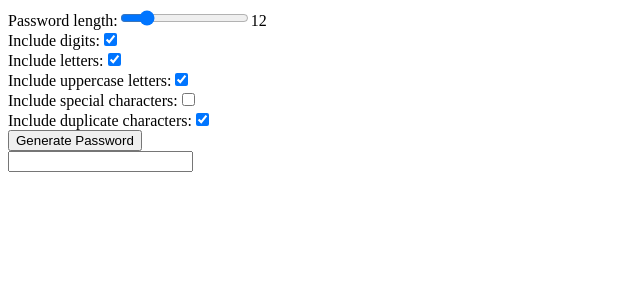
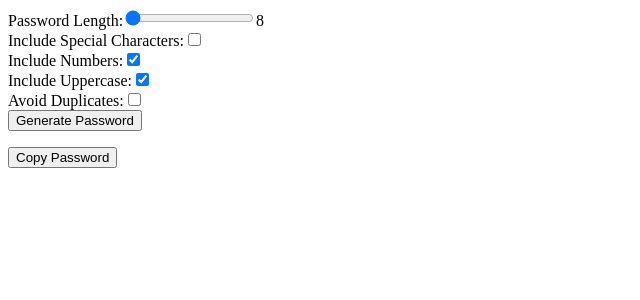
Before and after one commit to TraceOfHumanity/generator, a React (Create React App) app: page / in a window 1280 px wide. Shown: the top 300 px of the page, without its empty margins (0-640 px from the left). Built offline with nearby package versions, Linux system fonts and the light colour scheme; the HTML template or start-up script is replaced by a standard one.

Commit message:
final version

```diff
--- a/src/components/PasswordGenerator.jsx
+++ b/src/components/PasswordGenerator.jsx
@@ -1,129 +1,107 @@
-import { useState } from 'react';
+import React, { useState } from 'react';
 
 function PasswordGenerator() {
   const [password, setPassword] = useState('');
-  const [passwordLength, setPasswordLength] = useState(12);
-  const [includeDigits, setIncludeDigits] = useState(true);
-  const [includeLetters, setIncludeLetters] = useState(true);
-  const [includeUppercaseLetters, setIncludeUppercaseLetters] = useState(true);
+  const [passwordLength, setPasswordLength] = useState(8);
   const [includeSpecialChars, setIncludeSpecialChars] = useState(false);
-  const [includeDuplicateChars, setIncludeDuplicateChars] = useState(true);
+  const [includeNumbers, setIncludeNumbers] = useState(true);
+  const [includeUpperCase, setIncludeUpperCase] = useState(true);
+  const [avoidDuplicates, setAvoidDuplicates] = useState(false);
 
-  function handlePasswordLengthChange(event) {
-    setPasswordLength(event.target.value);
-  }
+  const handleGeneratePassword = () => {
+    const lowercaseChars = 'abcdefghijklmnopqrstuvwxyz';
+    const uppercaseChars = 'ABCDEFGHIJKLMNOPQRSTUVWXYZ';
+    const numberChars = '0123456789';
+    const specialChars = '!@#$%^&*()_+~`|}{[]\:;?><,./-=';
+    let availableChars = lowercaseChars;
+    let generatedPassword = '';
 
-  function handleIncludeDigitsChange(event) {
-    setIncludeDigits(event.target.checked);
-  }
+    if (includeUpperCase) {
+      availableChars += uppercaseChars;
+    }
 
-  function handleIncludeLettersChange(event) {
-    setIncludeLetters(event.target.checked);
-  }
+    if (includeNumbers) {
+      availableChars += numberChars;
+    }
 
-  function handleIncludeUppercaseLettersChange(event) {
-    setIncludeUppercaseLetters(event.target.checked);
-  }
+    if (includeSpecialChars) {
+      availableChars += specialChars;
+    }
 
-  function handleIncludeSpecialCharsChange(event) {
-    setIncludeSpecialChars(event.target.checked);
-  }
+    for (let i = 0; i < passwordLength; i++) {
+      let randomIndex = Math.floor(Math.random() * availableChars.length);
+      let randomChar = availableChars[randomIndex];
 
-  function handleIncludeDuplicateCharsChange(event) {
-    setIncludeDuplicateChars(event.target.checked);
-  }
+      if (avoidDuplicates && generatedPassword.includes(randomChar)) {
+        i--;
+        continue;
+      }
 
-  function generatePassword() {
-    const length = passwordLength;
-    let charset = '';
-    if (includeDigits) {
-      charset += '0123456789';
+      generatedPassword += randomChar;
     }
-    if (includeLetters) {
-      charset += 'abcdefghijklmnopqrstuvwxyz';
-    }
-    if (includeUppercaseLetters) {
-      charset += 'ABCDEFGHIJKLMNOPQRSTUVWXYZ';
-    }
-    if (includeSpecialChars) {
-      charset += '!@#$%^&*()_+-={}[]|;:"<>,.?/~`';
-    }
-    let newPassword = '';
-    for (let i = 0; i < length; i++) {
-      let newChar = '';
-      do {
-        newChar = charset.charAt(Math.floor(Math.random() * charset.length));
-      } while (!includeDuplicateChars && newPassword.includes(newChar));
-      newPassword += newChar;
-    }
-    setPassword(newPassword);
-  }
+
+    setPassword(generatedPassword);
+  };
+
+  const handleCopyPassword = () => {
+    navigator.clipboard.writeText(password);
+  };
 
   return (
     <div>
       <label>
-        Password length:
+        Password Length:
         <input
           type="range"
           min="8"
           max="32"
           value={passwordLength}
-          onChange={handlePasswordLengthChange}
+          onChange={(e) => setPasswordLength(e.target.value)}
         />
-        {passwordLength}
+        <span>{passwordLength}</span>
       </label>
       <br />
       <label>
-        Include digits:
+        Include Special Characters:
         <input
           type="checkbox"
-          checked={includeDigits}
-          onChange={handleIncludeDigitsChange}
+          checked={includeSpecialChars}
+          onChange={(e) => setIncludeSpecialChars(e.target.checked)}
         />
       </label>
       <br />
       <label>
-        Include letters:
+        Include Numbers:
         <input
           type="checkbox"
-          checked={includeLetters}
-          onChange={handleIncludeLettersChange}
+          checked={includeNumbers}
+          onChange={(e) => setIncludeNumbers(e.target.checked)}
         />
       </label>
       <br />
       <label>
-        Include uppercase letters:
+        Include Uppercase:
         <input
           type="checkbox"
-          checked={includeUppercaseLetters}
-          onChange={handleIncludeUppercaseLettersChange}
+          checked={includeUpperCase}
+          onChange={(e) => setIncludeUpperCase(e.target.checked)}
         />
       </label>
       <br />
       <label>
-        Include special characters:
+        Avoid Duplicates:
         <input
           type="checkbox"
-          checked={includeSpecialChars}
-          onChange={handleIncludeSpecialCharsChange}
+          checked={avoidDuplicates}
+          onChange={(e) => setAvoidDuplicates(e.target.checked)}
         />
       </label>
       <br />
-      <label>
-        Include duplicate characters:
-        <input
-          type="checkbox"
-          checked={includeDuplicateChars}
-          onChange={handleIncludeDuplicateCharsChange}
-        />
-      </label>
-      <br />
-      <button onClick={generatePassword}>Generate Password</button>
-      <br />
-      <input type="text" value={password} readOnly />
+      <button onClick={handleGeneratePassword}>Generate Password</button>
+      <p>{password}</p>
+      <button onClick={handleCopyPassword}>Copy Password</button>
     </div>
   );
 }
 
-
 export default PasswordGenerator;
```
